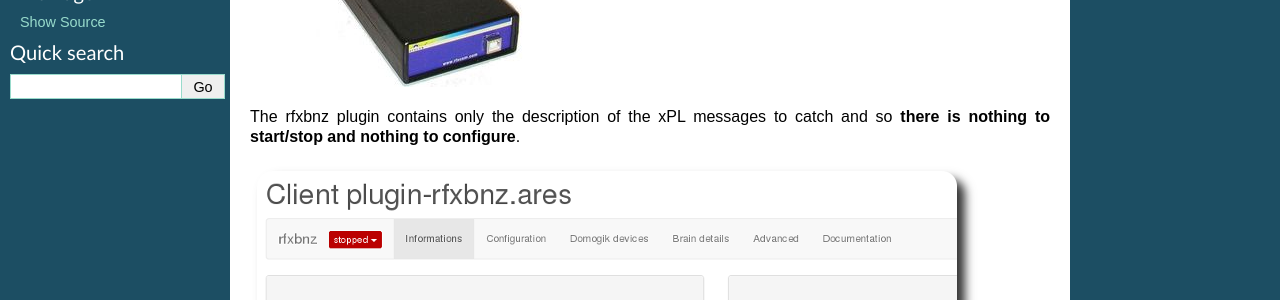
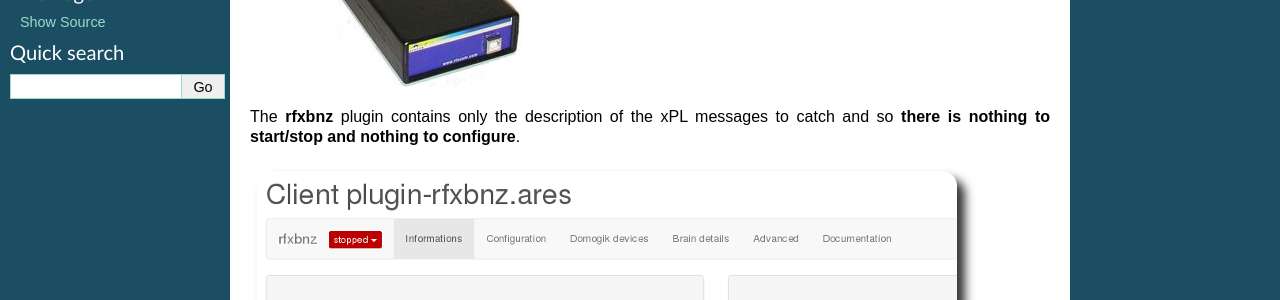
Before and after one commit to vdomos/domogik-plugin-rfxbnz, a Sphinx documentation site: the page built from docs/rfxbnz.txt, in a window 1280 px wide and 900 px high. Shown: the part 402-702 px from the top of the window. Built offline with Sphinx 7.4.7, drawn with Linux system fonts in a browser that asks for light colours.

Commit message:
Doc Update

```diff
--- a/docs/rfxbnz.txt
+++ b/docs/rfxbnz.txt
@@ -14,7 +14,7 @@
 .. image:: rfxcom_usb_2.jpg
 
 
-The rfxbnz plugin contains only the description of the xPL messages to catch and so **there is nothing to start/stop and nothing to configure**.
+The **rfxbnz** plugin contains only the description of the xPL messages to catch and so **there is nothing to start/stop and nothing to configure**.
 
 
 .. image:: Domogik_Plugin-rfxbnz_2.png
```
